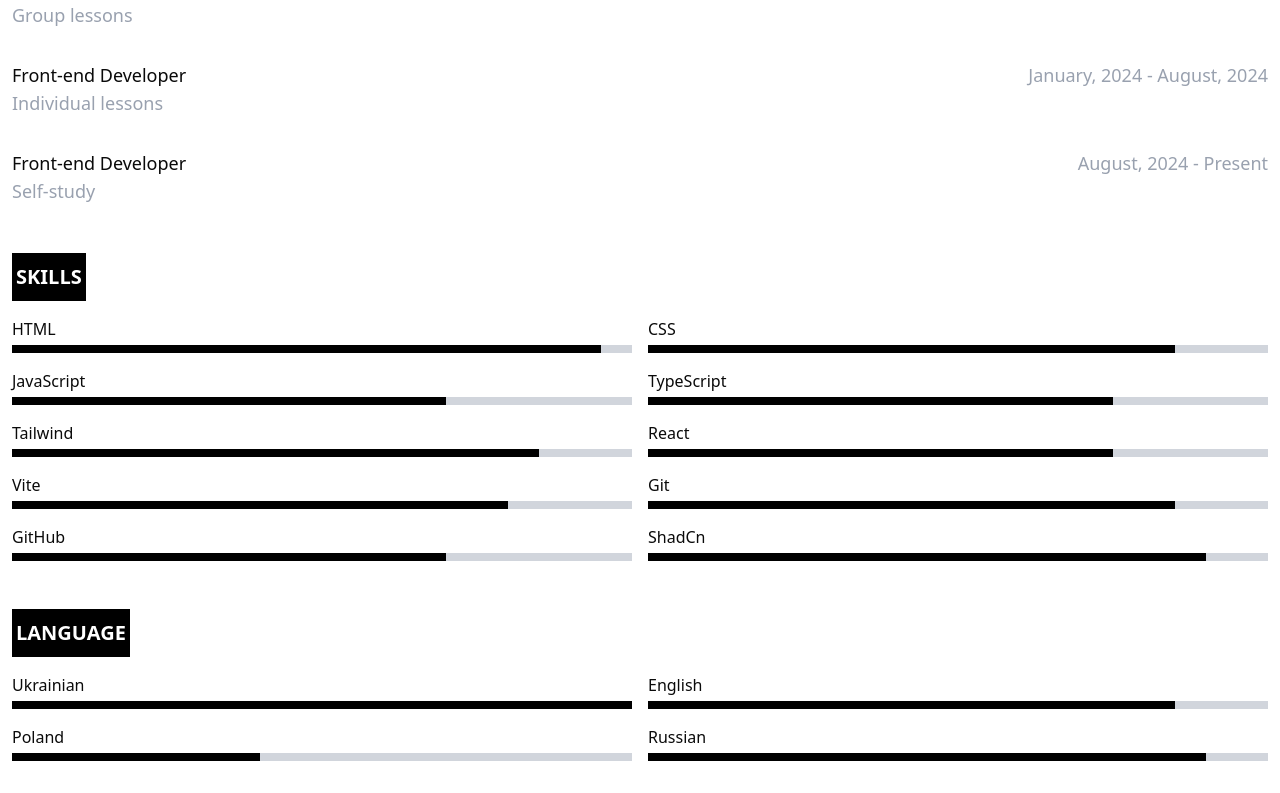
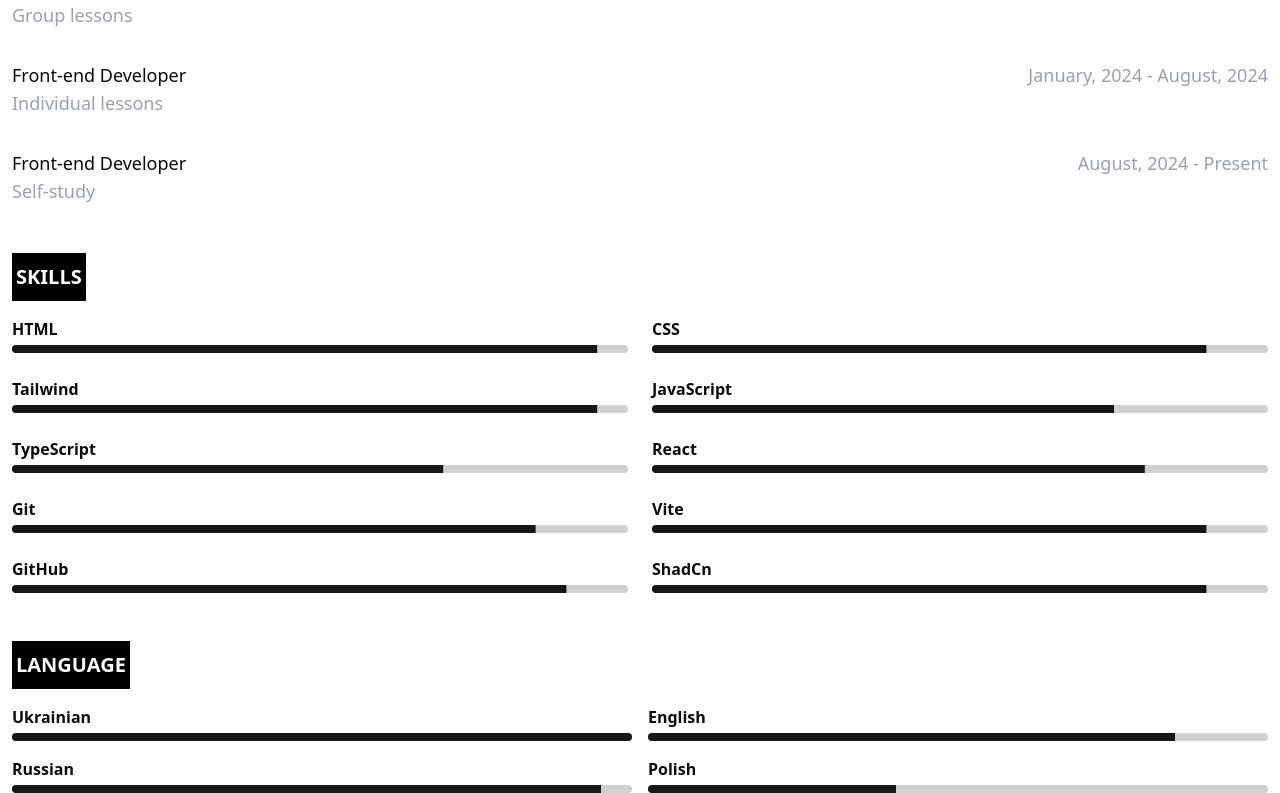
Before and after one commit to WebDevelpr/cv, a React (Vite) app: page / in a window 1280 px wide. Shown: the part 931-1724 px from the top of the page. Before the commit the page ends 1692 px from the top, so only its background shows below. Built offline with nearby package versions, Linux system fonts and the light colour scheme.

Commit message:
change language and skills section as ShadCn components

```diff
--- a/package.json
+++ b/package.json
@@ -10,6 +10,7 @@
     "preview": "vite preview"
   },
   "dependencies": {
+    "@radix-ui/react-progress": "^1.1.8",
     "@radix-ui/react-slot": "^1.2.4",
     "@tailwindcss/vite": "^4.1.17",
     "class-variance-authority": "^0.7.1",
--- /dev/null
+++ b/src/components/ui/progress.tsx
@@ -0,0 +1,29 @@
+import * as React from "react"
+import * as ProgressPrimitive from "@radix-ui/react-progress"
+
+import { cn } from "@/lib/utils"
+
+function Progress({
+  className,
+  value,
+  ...props
+}: React.ComponentProps<typeof ProgressPrimitive.Root>) {
+  return (
+    <ProgressPrimitive.Root
+      data-slot="progress"
+      className={cn(
+        "bg-primary/20 relative h-2 w-full overflow-hidden rounded-full",
+        className
+      )}
+      {...props}
+    >
+      <ProgressPrimitive.Indicator
+        data-slot="progress-indicator"
+        className="bg-primary h-full w-full flex-1 transition-all"
+        style={{ transform: `translateX(-${100 - (value || 0)}%)` }}
+      />
+    </ProgressPrimitive.Root>
+  )
+}
+
+export { Progress }
--- a/src/index.css
+++ b/src/index.css
@@ -1,5 +1,5 @@
-@import "tailwindcss";
-@import "tw-animate-css";
+@import 'tailwindcss';
+@import 'tw-animate-css';
 
 @custom-variant dark (&:is(.dark *));
 
@@ -119,5 +119,5 @@
   }
 }
 @utility container {
-  @apply mx-auto max-w-320 px-3;
+  @apply mx-auto max-w-7xl px-3;
 }
--- a/src/pages/home-page.tsx
+++ b/src/pages/home-page.tsx
@@ -1,24 +1,6 @@
+import { Progress } from '@/components/ui/progress'
+
 export const HomePage = () => {
-  const skills = [
-    { name: 'HTML', level: 'w-[95%]' },
-    { name: 'CSS', level: 'w-[85%]' },
-    { name: 'JavaScript', level: 'w-[70%]' },
-    { name: 'TypeScript', level: 'w-[75%]' },
-    { name: 'Tailwind', level: 'w-[85%]' },
-    { name: 'React', level: 'w-[75%]' },
-    { name: 'Vite', level: 'w-[80%]' },
-    { name: 'Git', level: 'w-[85%]' },
-    { name: 'GitHub', level: 'w-[70%]' },
-    { name: 'ShadCn', level: 'w-[90%]' }
-  ]
-
-  const language = [
-    { name: 'Ukrainian', level: 'w-[100%]' },
-    { name: 'English', level: 'w-[85%]' },
-    { name: 'Poland', level: 'w-[40%]' },
-    { name: 'Russian', level: 'w-[90%]' }
-  ]
-
   return (
     <>
       <section className='container mt-12'>
@@ -35,6 +17,7 @@ export const HomePage = () => {
               href='https://linkedin.com/in/dmytro-lebeichuk-1417513a0'
               target='_blank'
               rel='noopener noreferrer'
+              className='text-blue-500'
             >
               LinkedIn
             </a>
@@ -102,16 +85,48 @@ export const HomePage = () => {
         <div className='flex h-12 w-max items-center justify-center bg-black'>
           <h2 className='m-1 text-xl font-semibold text-white'>SKILLS</h2>
         </div>
-        <div className='mt-4 grid grid-cols-2 gap-4'>
-          {skills.map((skill) => (
-            <div key={skill.name}>
-              <p className='font-medium'>{skill.name}</p>
+        <div className='mt-4 grid grid-cols-2 gap-6'>
+          <div>
+            <h2 className='mb-1 font-semibold'>HTML</h2>
+            <Progress value={95} />
+          </div>
+          <div>
+            <h2 className='mb-1 font-semibold'>CSS</h2>
+            <Progress value={90} />
+          </div>
+          <div>
+            <h2 className='mb-1 font-semibold'>Tailwind</h2>
+            <Progress value={95} />
+          </div>
+          <div>
+            <h2 className='mb-1 font-semibold'>JavaScript</h2>
+            <Progress value={75} />
+          </div>
+          <div>
+            <h2 className='mb-1 font-semibold'>TypeScript</h2>
+            <Progress value={70} />
+          </div>
 
-              <div className='mt-1 h-2 w-full bg-gray-300'>
-                <div className={`h-full bg-black ${skill.level}`}></div>
-              </div>
-            </div>
-          ))}
+          <div>
+            <h2 className='mb-1 font-semibold'>React</h2>
+            <Progress value={80} />
+          </div>
+          <div>
+            <h2 className='mb-1 font-semibold'>Git</h2>
+            <Progress value={85} />
+          </div>
+          <div>
+            <h2 className='mb-1 font-semibold'>Vite</h2>
+            <Progress value={90} />
+          </div>
+          <div>
+            <h2 className='mb-1 font-semibold'>GitHub</h2>
+            <Progress value={90} />
+          </div>
+          <div>
+            <h2 className='mb-1 font-semibold'>ShadCn</h2>
+            <Progress value={90} />
+          </div>
         </div>
       </section>
       <section className='container mt-12'>
@@ -119,15 +134,22 @@ export const HomePage = () => {
           <h2 className='m-1 text-xl font-semibold text-white'>LANGUAGE</h2>
         </div>
         <div className='mt-4 grid grid-cols-2 gap-4'>
-          {language.map((language) => (
-            <div key={language.name}>
-              <p className='font-medium'>{language.name}</p>
-
-              <div className='mt-1 h-2 w-full bg-gray-300'>
-                <div className={`h-full bg-black ${language.level}`}></div>
-              </div>
-            </div>
-          ))}
+          <div>
+            <h2 className='mb-1 font-semibold'>Ukrainian</h2>
+            <Progress value={100} />
+          </div>
+          <div>
+            <h2 className='mb-1 font-semibold'>English</h2>
+            <Progress value={85} />
+          </div>
+          <div>
+            <h2 className='mb-1 font-semibold'>Russian</h2>
+            <Progress value={95} />
+          </div>
+          <div>
+            <h2 className='mb-1 font-semibold'>Polish</h2>
+            <Progress value={40} />
+          </div>
         </div>
       </section>
     </>
```
Also changed, not shown: 1 other file (tests, documents, lock files or other folders).
